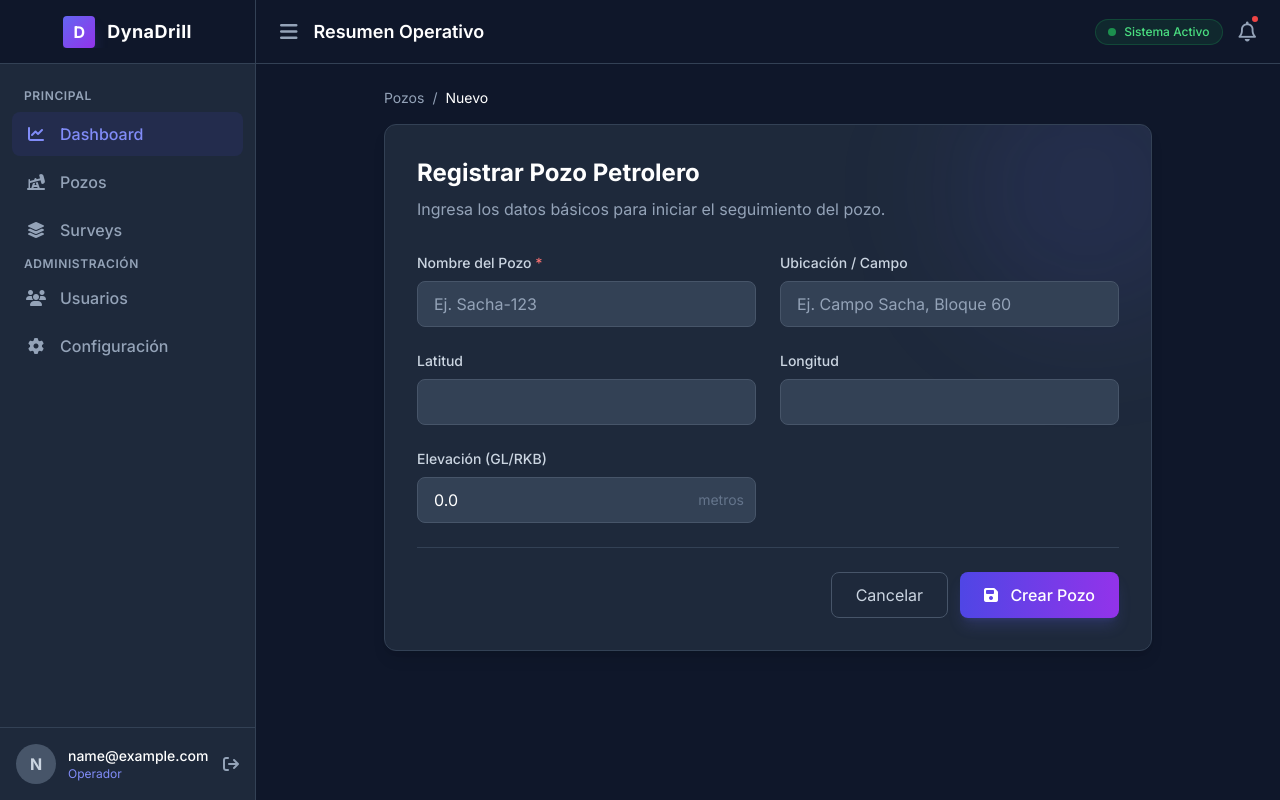
After one commit to danielsolisb/survey, a Django app: page /wells/create/ in a window 1280 px wide. The commit adds this page. Run offline with Django 4.2, Linux system fonts and the light colour scheme; the visitor is signed in with stand-in values (Sample User, id 1); some libraries are stand-ins or nearby versions.

Commit message:
feat: Implement well management (create, list, detail, delete), trajectory deletion, and survey data import.

```diff
--- /dev/null
+++ b/CoreApps/surveys/forms.py
@@ -0,0 +1,29 @@
+from django import forms
+from .models import Well
+
+class WellForm(forms.ModelForm):
+    class Meta:
+        model = Well
+        fields = ['name', 'location', 'latitude', 'longitude', 'elevation']
+        widgets = {
+            'name': forms.TextInput(attrs={
+                'class': 'w-full bg-slate-700 border border-slate-600 rounded-lg px-4 py-2.5 text-white placeholder-slate-400 focus:ring-2 focus:ring-indigo-500 focus:border-transparent transition-all outline-none',
+                'placeholder': 'Ej. Sacha-123'
+            }),
+            'location': forms.TextInput(attrs={
+                'class': 'w-full bg-slate-700 border border-slate-600 rounded-lg px-4 py-2.5 text-white placeholder-slate-400 focus:ring-2 focus:ring-indigo-500 focus:border-transparent transition-all outline-none',
+                'placeholder': 'Ej. Campo Sacha, Bloque 60'
+            }),
+            'latitude': forms.NumberInput(attrs={
+                'class': 'w-full bg-slate-700 border border-slate-600 rounded-lg px-4 py-2.5 text-white placeholder-slate-400 focus:ring-2 focus:ring-indigo-500 focus:border-transparent transition-all outline-none',
+                'step': 'any'
+            }),
+            'longitude': forms.NumberInput(attrs={
+                'class': 'w-full bg-slate-700 border border-slate-600 rounded-lg px-4 py-2.5 text-white placeholder-slate-400 focus:ring-2 focus:ring-indigo-500 focus:border-transparent transition-all outline-none',
+                'step': 'any'
+            }),
+            'elevation': forms.NumberInput(attrs={
+                'class': 'w-full bg-slate-700 border border-slate-600 rounded-lg px-4 py-2.5 text-white placeholder-slate-400 focus:ring-2 focus:ring-indigo-500 focus:border-transparent transition-all outline-none',
+                'step': 'any'
+            }),
+        }
--- a/CoreApps/surveys/urls.py
+++ b/CoreApps/surveys/urls.py
@@ -1,11 +1,16 @@
 from django.urls import path
-from .views import WellListView, WellDetailView, SurveyImportView, DownloadTemplateView
-from .delete_view import TrajectoryDeleteView
+from .views import (
+    WellListView, WellDetailView, SurveyImportView, DownloadTemplateView,
+    WellCreateView
+)
+from .delete_view import TrajectoryDeleteView, WellDeleteView
 
 app_name = 'surveys'
 
 urlpatterns = [
     path('wells/', WellListView.as_view(), name='well_list'),
+    path('wells/create/', WellCreateView.as_view(), name='well_create'),
+    path('wells/<uuid:pk>/delete/', WellDeleteView.as_view(), name='well_delete'), # Nueva Ruta
     path('wells/<uuid:pk>/', WellDetailView.as_view(), name='well_detail'),
     path('wells/<uuid:pk>/import/', SurveyImportView.as_view(), name='survey_import'),
     path('template/download/', DownloadTemplateView.as_view(), name='download_template'),
--- a/CoreApps/surveys/views.py
+++ b/CoreApps/surveys/views.py
@@ -5,9 +5,21 @@ from django.contrib.auth.mixins import LoginRequiredMixin
 from django.urls import reverse_lazy, reverse
 from django.http import HttpResponse, FileResponse
 from django.conf import settings
-from .models import Well, SurveyImport
+from django.contrib import messages
+from .models import Well, SurveyImport, Trajectory
 from .utils import process_survey_file
 from .visualizer import generate_3d_plot
+from .forms import WellForm
+
+class WellCreateView(LoginRequiredMixin, CreateView):
+    model = Well
+    form_class = WellForm
+    template_name = 'surveys/well_form.html'
+    success_url = reverse_lazy('surveys:well_list')
+
+    def form_valid(self, form):
+        messages.success(self.request, "Pozo creado exitosamente.")
+        return super().form_valid(form)
 
 class WellListView(LoginRequiredMixin, ListView):
     model = Well
--- /dev/null
+++ b/templates/surveys/well_form.html
@@ -0,0 +1,93 @@
+{% extends 'dashboard_base.html' %}
+
+{% block title %}Nuevo Pozo | DynaDrill{% endblock %}
+{% block page_title %}Crear Nuevo Pozo{% endblock %}
+
+{% block dashboard_content %}
+<div class="max-w-3xl mx-auto">
+    <!-- Breadcrumb -->
+    <nav class="flex mb-4 text-slate-400 text-sm">
+        <a href="{% url 'surveys:well_list' %}" class="hover:text-white transition-colors">Pozos</a>
+        <span class="mx-2">/</span>
+        <span class="text-white">Nuevo</span>
+    </nav>
+
+    <div class="bg-slate-800 p-8 rounded-xl border border-slate-700 shadow-lg relative overflow-hidden">
+        <!-- Decoration -->
+        <div class="absolute top-0 right-0 w-64 h-64 bg-indigo-500/10 rounded-full blur-3xl -mr-16 -mt-16 pointer-events-none"></div>
+
+        <div class="relative z-10">
+            <h2 class="text-2xl font-bold text-white mb-2">Registrar Pozo Petrolero</h2>
+            <p class="text-slate-400 mb-8">Ingresa los datos básicos para iniciar el seguimiento del pozo.</p>
+
+            <form method="post" class="space-y-6">
+                {% csrf_token %}
+
+                {% if form.errors %}
+                    <div class="bg-red-500/10 border border-red-500/20 rounded-lg p-4 mb-6">
+                        <div class="flex">
+                            <i class="fa-solid fa-circle-exclamation text-red-400 mt-0.5 mr-3"></i>
+                            <div>
+                                <h3 class="text-sm font-medium text-red-400">Error en el formulario</h3>
+                                <ul class="mt-1 text-sm text-red-300 list-disc list-inside">
+                                    {% for field, errors in form.errors.items %}
+                                        {% for error in errors %}
+                                            <li>{{ field|title }}: {{ error }}</li>
+                                        {% endfor %}
+                                    {% endfor %}
+                                </ul>
+                            </div>
+                        </div>
+                    </div>
+                {% endif %}
+
+                <div class="grid grid-cols-1 md:grid-cols-2 gap-6">
+                    <!-- Nombre -->
+                    <div class="col-span-2 md:col-span-1">
+                        <label class="block text-sm font-medium text-slate-300 mb-2">Nombre del Pozo <span class="text-red-400">*</span></label>
+                        {{ form.name }}
+                    </div>
+
+                    <!-- Ubicación -->
+                    <div class="col-span-2 md:col-span-1">
+                        <label class="block text-sm font-medium text-slate-300 mb-2">Ubicación / Campo</label>
+                        {{ form.location }}
+                    </div>
+
+                    <!-- Latitud -->
+                    <div>
+                        <label class="block text-sm font-medium text-slate-300 mb-2">Latitud</label>
+                        {{ form.latitude }}
+                    </div>
+
+                    <!-- Longitud -->
+                    <div>
+                        <label class="block text-sm font-medium text-slate-300 mb-2">Longitud</label>
+                        {{ form.longitude }}
+                    </div>
+
+                    <!-- Elevación -->
+                    <div class="col-span-2 md:col-span-1">
+                        <label class="block text-sm font-medium text-slate-300 mb-2">Elevación (GL/RKB)</label>
+                        <div class="relative">
+                            {{ form.elevation }}
+                            <div class="absolute inset-y-0 right-0 pr-3 flex items-center pointer-events-none">
+                                <span class="text-slate-500 text-sm">metros</span>
+                            </div>
+                        </div>
+                    </div>
+                </div>
+
+                <div class="border-t border-slate-700 pt-6 mt-8 flex flex-col sm:flex-row justify-end gap-3">
+                    <a href="{% url 'surveys:well_list' %}" class="px-6 py-2.5 rounded-lg border border-slate-600 text-slate-300 hover:bg-slate-700 hover:text-white transition-colors text-center">
+                        Cancelar
+                    </a>
+                    <button type="submit" class="px-6 py-2.5 rounded-lg bg-gradient-to-r from-indigo-600 to-purple-600 hover:from-indigo-500 hover:to-purple-500 text-white font-medium shadow-lg shadow-indigo-500/20 transition-all transform hover:scale-[1.02]">
+                        <i class="fa-solid fa-save mr-2"></i> Crear Pozo
+                    </button>
+                </div>
+            </form>
+        </div>
+    </div>
+</div>
+{% endblock %}
```
Also changed, not shown: CoreApps/surveys/delete_view.py (+11 -1 lines), templates/surveys/well_list.html (+17 -6 lines), 2 other files.
